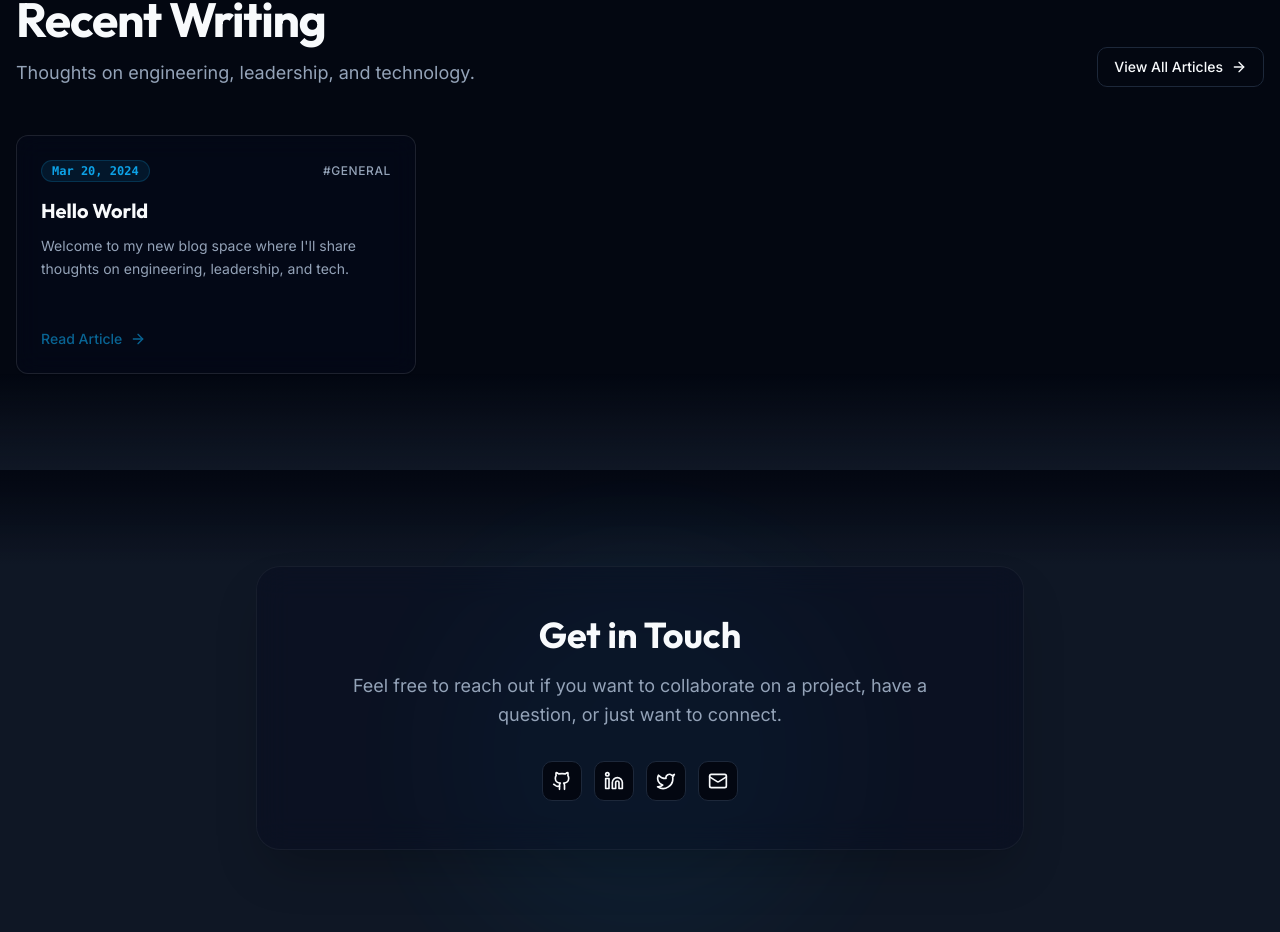
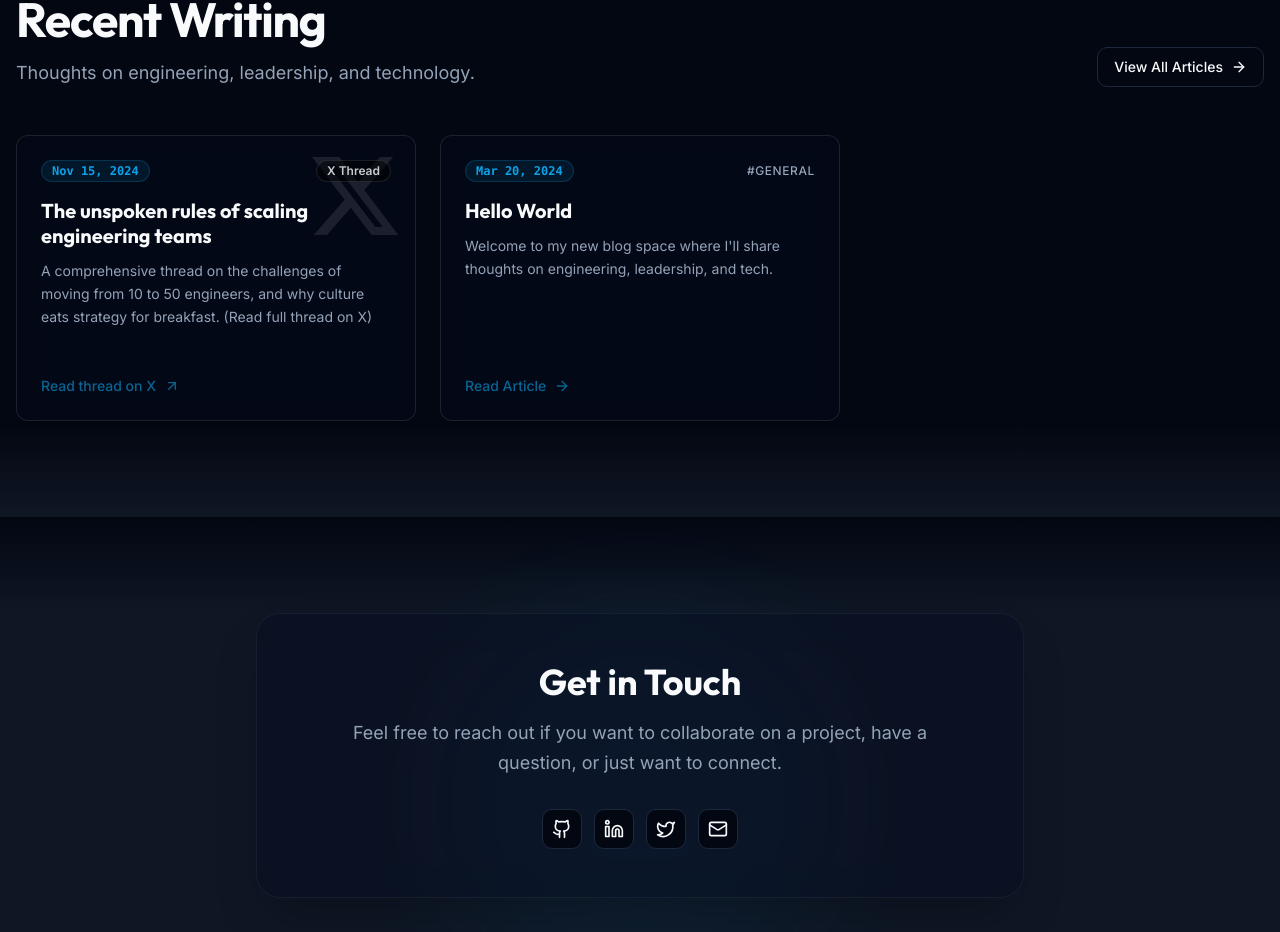
Before and after one commit to zot24/zot24, a Next.js app: page / in a window 1280 px wide. Shown: the part 1708-2640 px from the top of the page. Built offline with nearby package versions, Linux system fonts and the light colour scheme.

Commit message:
feat: Implement support for external blog posts and X threads with corresponding UI and data model updates.

```diff
--- a/components/sections/writing.tsx
+++ b/components/sections/writing.tsx
@@ -40,25 +40,34 @@ export function Writing({ posts }: WritingProps) {
                 </motion.div>
 
                 <div className="grid gap-6 md:grid-cols-2 lg:grid-cols-3">
-                    {posts.map((post, index) => (
-                        <motion.div
-                            key={post.slug}
-                            initial={{ opacity: 0, y: 20 }}
-                            whileInView={{ opacity: 1, y: 0 }}
-                            viewport={{ once: true }}
-                            transition={{ delay: index * 0.1 }}
-                        >
-                            <Link href={`/blog/${post.slug}`} className="block h-full">
-                                <Card className="p-6 h-full hover:bg-muted/5 transition-colors border-white/10 flex flex-col justify-between group bg-card/40 backdrop-blur-md">
-                                    <div className="space-y-4">
+                    {posts.map((post, index) => {
+                        const isExternal = !!post.externalLink;
+                        const href = post.externalLink || `/blog/${post.slug}`;
+                        // We use a simple conditional rendering approach
+                        const CardContent = (
+                            <Card className="p-6 h-full hover:bg-muted/5 transition-colors border-white/10 flex flex-col justify-between group bg-card/40 backdrop-blur-md relative overflow-hidden">
+                                {post.platform === 'X' && (
+                                    <div className="absolute top-0 right-0 p-3 opacity-10 group-hover:opacity-20 transition-opacity">
+                                        <svg viewBox="0 0 24 24" className="w-24 h-24 fill-foreground" aria-hidden="true">
+                                            <path d="M18.244 2.25h3.308l-7.227 8.26 8.502 11.24H16.17l-5.214-6.817L4.99 21.75H1.68l7.73-8.835L1.254 2.25H8.08l4.713 6.231zm-1.161 17.52h1.833L7.084 4.126H5.117z" />
+                                        </svg>
+                                    </div>
+                                )}
+                                <div className="space-y-4 relative z-10">
                                     <div className="flex items-center justify-between">
                                         <Badge variant="secondary" className="text-xs font-mono bg-primary/10 text-primary border-primary/20">
                                             {format(new Date(post.date), 'MMM d, yyyy')}
                                         </Badge>
-                                            {post.tags?.[0] && (
+                                        {post.platform === 'X' ? (
+                                            <Badge variant="outline" className="text-xs border-white/10 bg-black/50 text-foreground/80">
+                                                X Thread
+                                            </Badge>
+                                        ) : (
+                                            post.tags?.[0] && (
                                                 <span className="text-xs text-muted-foreground font-medium uppercase tracking-wider">
                                                     #{post.tags[0]}
                                                 </span>
+                                            )
                                         )}
                                     </div>
 
@@ -72,14 +81,37 @@ export function Writing({ posts }: WritingProps) {
                                     </div>
                                 </div>
 
-                                    <div className="pt-6 mt-6 flex items-center text-sm font-medium text-primary opacity-60 group-hover:opacity-100 transition-all duration-300">
-                                        Read Article
+                                <div className="pt-6 mt-6 flex items-center text-sm font-medium text-primary opacity-60 group-hover:opacity-100 transition-all duration-300 relative z-10">
+                                    {post.platform === 'X' ? 'Read thread on X' : 'Read Article'}
+                                    {isExternal ? (
+                                        <ArrowRight className="ml-2 w-4 h-4 -rotate-45 group-hover:translate-x-1 group-hover:-translate-y-1 transition-transform" />
+                                    ) : (
                                         <ArrowRight className="ml-2 w-4 h-4 transition-transform group-hover:translate-x-1" />
+                                    )}
                                 </div>
                             </Card>
+                        );
+
+                        return (
+                            <motion.div
+                                key={post.slug}
+                                initial={{ opacity: 0, y: 20 }}
+                                whileInView={{ opacity: 1, y: 0 }}
+                                viewport={{ once: true }}
+                                transition={{ delay: index * 0.1 }}
+                            >
+                                {isExternal ? (
+                                    <a href={href} target="_blank" rel="noopener noreferrer" className="block h-full">
+                                        {CardContent}
+                                    </a>
+                                ) : (
+                                    <Link href={href} className="block h-full">
+                                        {CardContent}
                                     </Link>
+                                )}
                             </motion.div>
-                    ))}
+                        );
+                    })}
                 </div>
 
                 <div className="mt-12 text-center md:hidden">
--- /dev/null
+++ b/content/posts/x-thread-scaling-teams.md
@@ -0,0 +1,9 @@
+---
+title: "The unspoken rules of scaling engineering teams"
+date: "2024-11-15"
+description: "A comprehensive thread on the challenges of moving from 10 to 50 engineers, and why culture eats strategy for breakfast. (Read full thread on X)"
+tags: ["leadership", "scaling"]
+externalLink: "https://x.com/zot24"
+platform: "X"
+---
+(Content is external)
--- a/lib/blog.ts
+++ b/lib/blog.ts
@@ -11,6 +11,8 @@ export interface BlogPost {
     description: string;
     content: string;
     tags?: string[];
+    externalLink?: string;
+    platform?: string;
 }
 
 export function getAllPosts(): BlogPost[] {
@@ -34,7 +36,7 @@ export function getAllPosts(): BlogPost[] {
         return {
             slug,
             content,
-            ...(data as { title: string; date: string; description: string; tags?: string[] }),
+            ...(data as { title: string; date: string; description: string; tags?: string[]; externalLink?: string; platform?: string }),
         };
     });
 
@@ -57,7 +59,7 @@ export function getPostBySlug(slug: string): BlogPost | null {
         return {
             slug,
             content,
-            ...(data as { title: string; date: string; description: string; tags?: string[] }),
+            ...(data as { title: string; date: string; description: string; tags?: string[]; externalLink?: string; platform?: string }),
         };
     } catch (e) {
         return null;
```
Lines whose indentation alone changed are shown as unchanged.
